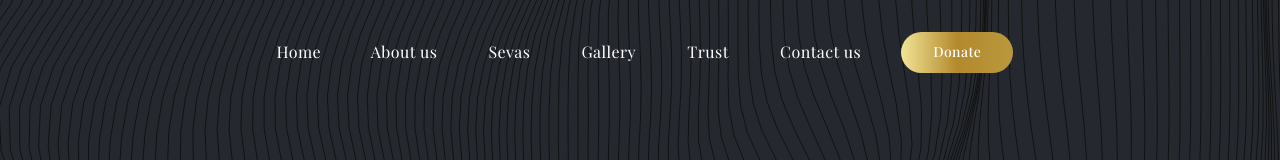
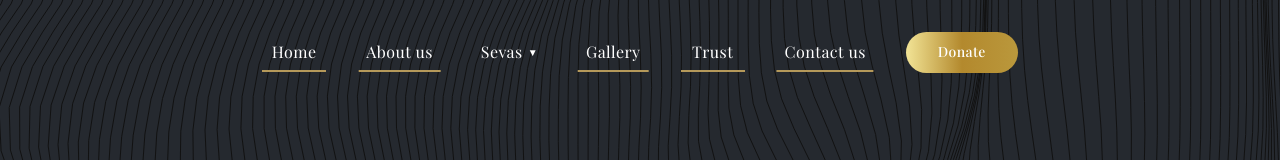
Before and after one commit to sisi-tarak/SriLakshmiPadmavathiTemple, a React (Vite) app: page / in a window 1280 px wide. Shown: the top 160 px of the page. Built offline with nearby package versions, Linux system fonts and the light colour scheme; a web font is replaced by a local one.

Commit message:
navbar updated with submenu

```diff
--- a/src/components/Navbar/Navbar.jsx
+++ b/src/components/Navbar/Navbar.jsx
@@ -13,9 +13,14 @@ import {
   useMediaQuery,
   createTheme,
   Container,
+  Popper,
+  Paper,
+  Grow,
+  ClickAwayListener,
+  MenuList,
+  MenuItem,
 } from "@mui/material";
 import menuImg from "../../assets/SVG.svg";
-import logoImg from "../../assets/logo.svg";
 import { useNavigate, useLocation, Link } from "react-router-dom";
 
 const Navbar = () => {
@@ -23,6 +28,8 @@ const Navbar = () => {
   const navigate = useNavigate();
   const location = useLocation();
   const [isScrolled, setIsScrolled] = useState(false);
+  const [openSevasMenu, setOpenSevasMenu] = useState(false);
+  const sevasAnchorRef = React.useRef(null);
 
   const theme = createTheme({
     breakpoints: {
@@ -37,6 +44,13 @@ const Navbar = () => {
       },
     },
   });
+
+  const sevasSubmenu = [
+    { id: 1, text: "Daily Sevas", path: "/sevas/daily" },
+    { id: 2, text: "Special Sevas", path: "/sevas/special" },
+    { id: 3, text: "Festival Sevas", path: "/sevas/festival" },
+    { id: 4, text: "Book a Seva", path: "/sevas/book" },
+  ];
 
   const navItems = [
     {
@@ -56,6 +70,7 @@ const Navbar = () => {
       text: "Sevas",
       path: "#seva",
       type: "section",
+      hasSubmenu: true,
     },
     {
       id: 4,
@@ -116,6 +131,33 @@ const Navbar = () => {
     if (isMobile) handleDrawerToggle();
   };
 
+  const handleSevasSubmenuItem = (path) => {
+    navigate(path);
+    setOpenSevasMenu(false);
+  };
+
+  const handleSevasMouseEnter = () => {
+    if (!isMobile) {
+      setOpenSevasMenu(true);
+    }
+  };
+
+  const handleSevasMouseLeave = () => {
+    if (!isMobile) {
+      setOpenSevasMenu(false);
+    }
+  };
+
+  const handleClose = (event) => {
+    if (
+      sevasAnchorRef.current &&
+      sevasAnchorRef.current.contains(event.target)
+    ) {
+      return;
+    }
+    setOpenSevasMenu(false);
+  };
+
   useEffect(() => {
     if (location.hash) {
       const targetId = location.hash.replace("#", "");
@@ -140,20 +182,99 @@ const Navbar = () => {
   const drawer = (
     <List>
       {navItems.map((item) => (
-        <ListItem key={item.id} disablePadding>
-          <ListItemButton onClick={() => handleNavigation(item)}>
-            <ListItemText primary={item.text} />
+        <Box key={item.id}>
+          <ListItem disablePadding>
+            <ListItemButton
+              sx={{
+                transition: "all 0.5s ease",
+                color: item.hasSubmenu && openSevasMenu ? "#B5995A" : "inherit",
+                "&:hover": {
+                  backgroundColor: "rgba(255, 255, 255, 0.05)",
+                },
+              }}
+              onClick={() => {
+                if (item.hasSubmenu) {
+                  setOpenSevasMenu(!openSevasMenu);
+                } else {
+                  handleNavigation(item);
+                }
+              }}
+            >
+              <ListItemText
+                primary={item.text}
+                sx={{
+                  "& .MuiListItemText-primary": {
+                    transition: "all 0.3s ease",
+                    fontWeight:
+                      item.hasSubmenu && openSevasMenu ? "500" : "normal",
+                  },
+                }}
+              />
+              {item.hasSubmenu && (
+                <IconButton
+                  size="small"
+                  sx={{
+                    color: "#B5995A",
+                    transform: openSevasMenu
+                      ? "rotate(180deg)"
+                      : "rotate(0deg)",
+                    transition: "transform 0.3s ease",
+                    padding: 0,
+                  }}
+                >
+                  ▼
+                </IconButton>
+              )}
             </ListItemButton>
           </ListItem>
+
+          {item.hasSubmenu && (
+            <Box
+              sx={{
+                maxHeight: openSevasMenu ? "400px" : "0px",
+                overflow: "hidden",
+                transition: "all 0.5s ease",
+                opacity: openSevasMenu ? 1 : 0,
+              }}
+            >
+              <List sx={{ pl: 4 }}>
+                {sevasSubmenu.map((subItem) => (
+                  <ListItem key={subItem.id} disablePadding>
+                    <ListItemButton
+                      onClick={() => handleSevasSubmenuItem(subItem.path)}
+                      sx={{
+                        transition: "background-color 0.3s ease",
+                        "&:hover": {
+                          backgroundColor: "rgba(181, 153, 90, 0.1)",
+                        },
+                        pl: 2,
+                        borderLeft: "2px solid rgba(181, 153, 90, 0.5)",
+                      }}
+                    >
+                      <ListItemText
+                        primary={subItem.text}
+                        sx={{
+                          "& .MuiListItemText-primary": {
+                            fontSize: "0.9rem",
+                          },
+                        }}
+                      />
+                    </ListItemButton>
+                  </ListItem>
+                ))}
+              </List>
+            </Box>
+          )}
+        </Box>
       ))}
     </List>
   );
 
   return (
     <div className="bg-transparent w-full">
-      <Container maxWidth="lg" className="relative z-30">
+      <Container maxWidth="lg" className="relative z-30 mt-3">
         <AppBar
-          position="static mt-3"
+          position="static"
           sx={{ backgroundColor: "transparent", boxShadow: "none" }}
         >
           <Toolbar className="flex justify-between lg:justify-center lg:mx-auto items-center py-4 font-playFair">
@@ -169,8 +290,18 @@ const Navbar = () => {
             {!isMobile ? (
               <div className="flex items-center space-x-8">
                 {navItems.map((item) => (
+                  <div
+                    key={item.id}
+                    className="relative group"
+                    onMouseEnter={
+                      item.hasSubmenu ? handleSevasMouseEnter : undefined
+                    }
+                    onMouseLeave={
+                      item.hasSubmenu ? handleSevasMouseLeave : undefined
+                    }
+                  >
                     <Button
-                    key={item.id}
+                      ref={item.hasSubmenu ? sevasAnchorRef : null}
                       onClick={() => handleNavigation(item)}
                       className="font-playFair"
                       sx={{
@@ -178,13 +309,131 @@ const Navbar = () => {
                         textTransform: "none",
                         fontSize: "16px",
                         fontWeight: "normal",
+                        position: "relative",
                         "&:hover": {
                           backgroundColor: "transparent",
+                        },
+
+                        "&::after": item.hasSubmenu
+                          ? {
+                              content: '""',
+                              position: "absolute",
+                              bottom: 0,
+                              left: "50%",
+                              width: openSevasMenu ? "100%" : "0%",
+                              height: "2px",
+                              backgroundColor: "#B5995A",
+                              transition: "all 0.3s ease",
+                              transform: "translateX(-50%)",
+                            }
+                          : {
+                              content: '""',
+                              position: "absolute",
+                              bottom: 0,
+                              left: "50%",
+                              width: !openSevasMenu ? "100%" : "0%",
+                              height: "2px",
+                              backgroundColor: "#B5995A",
+                              transition: "all 0.3s ease",
+                              transform: "translateX(-50%)",
                             },
                       }}
                     >
                       {item.text}
+                      {item.hasSubmenu && (
+                        <span
+                          style={{
+                            marginLeft: "5px",
+                            fontSize: "10px",
+                            transition: "transform 0.3s ease",
+                            display: "inline-block",
+                            transform: openSevasMenu
+                              ? "rotate(180deg)"
+                              : "rotate(0deg)",
+                          }}
+                        >
+                          ▼
+                        </span>
+                      )}
                     </Button>
+
+                    {item.hasSubmenu && (
+                      <Popper
+                        open={openSevasMenu}
+                        anchorEl={sevasAnchorRef.current}
+                        placement="bottom-start"
+                        transition
+                        disablePortal
+                        style={{ zIndex: 1301 }}
+                      >
+                        {({ TransitionProps }) => (
+                          <Grow
+                            {...TransitionProps}
+                            style={{ transformOrigin: "top left" }}
+                            timeout={300}
+                          >
+                            <Paper
+                              sx={{
+                                bgcolor: "rgba(37, 41, 47, 0.95)",
+                                color: "#fff",
+                                minWidth: "200px",
+                                borderRadius: "8px",
+                                mt: 1,
+                                boxShadow: "0 8px 16px rgba(0,0,0,0.2)",
+                                overflow: "hidden",
+                                border: "1px solid rgba(181, 153, 90, 0.3)",
+                              }}
+                              elevation={3}
+                            >
+                              <MenuList
+                                sx={{
+                                  padding: "4px",
+                                }}
+                              >
+                                {sevasSubmenu.map((subItem) => (
+                                  <MenuItem
+                                    key={subItem.id}
+                                    onClick={() =>
+                                      handleSevasSubmenuItem(subItem.path)
+                                    }
+                                    sx={{
+                                      fontFamily: "inherit",
+                                      margin: "2px 0",
+                                      padding: "8px 16px",
+                                      borderRadius: "6px",
+                                      transition: "all 0.2s ease",
+                                      position: "relative",
+                                      "&:hover": {
+                                        bgcolor: "#B5995Ac3",
+                                      },
+                                      "&::before": {
+                                        content: '""',
+                                        position: "absolute",
+                                        left: "4px",
+                                        top: "50%",
+                                        transform: "translateY(-50%)",
+                                        width: "0",
+                                        height: "0",
+                                        backgroundColor: "#B5995A",
+                                        borderRadius: "50%",
+                                        transition: "all 0.2s ease",
+                                      },
+                                      "&:hover::before": {
+                                        width: "4px",
+                                        height: "4px",
+                                      },
+                                    }}
+                                  >
+                                    {subItem.text}
+                                  </MenuItem>
+                                ))}
+                              </MenuList>
+                            </Paper>
+                          </Grow>
+                        )}
+                      </Popper>
+                    )}
+                  </div>
                 ))}
                 <Button
                   onClick={handleDonate}
```
Lines whose indentation alone changed are shown as unchanged.
